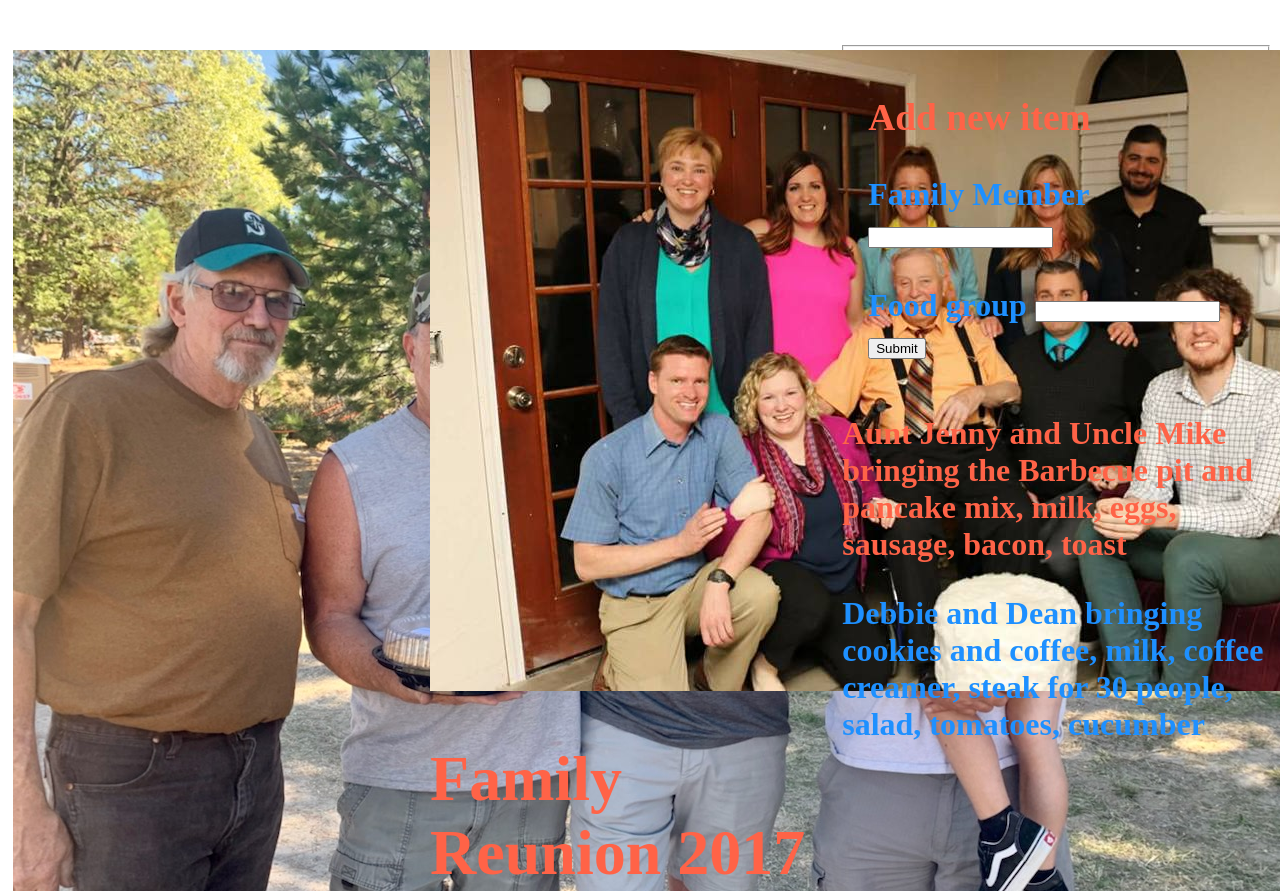
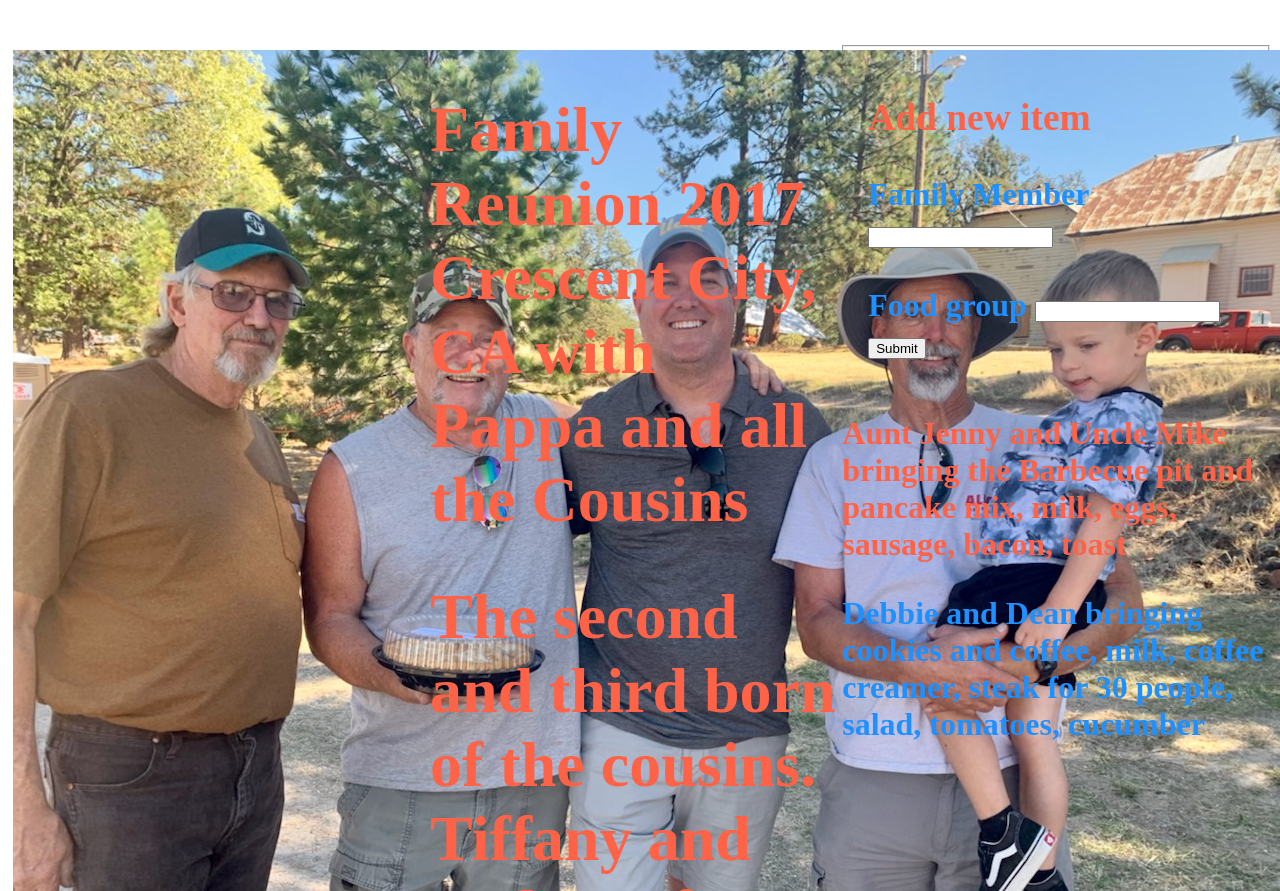
Before and after one commit to jks403/wrights2026.lol, a website: page index.html in a window 1280 px wide. Shown: the part 6963-7854 px from the top of the page. Drawn offline with Linux system fonts and the light colour scheme.

Commit message:
getting rid of all cousins for now

```diff
--- a/index.html
+++ b/index.html
@@ -169,7 +169,7 @@ font-family: Tahoma, Verdana, Arial, sans-serif; }
 
 	<div class="column">
 
-          <img src="AllTheCousins.jpg"> <br>
+
           <h1 style="color:Tomato;"> Family Reunion 2017 Crescent City, CA with Pappa and all the Cousins </h1>
           <h1 style="color:Tomato;"> The second and third born of the cousins. Tiffany and Joshua after Michael. Love this girl! </h1>
            <br>
```
